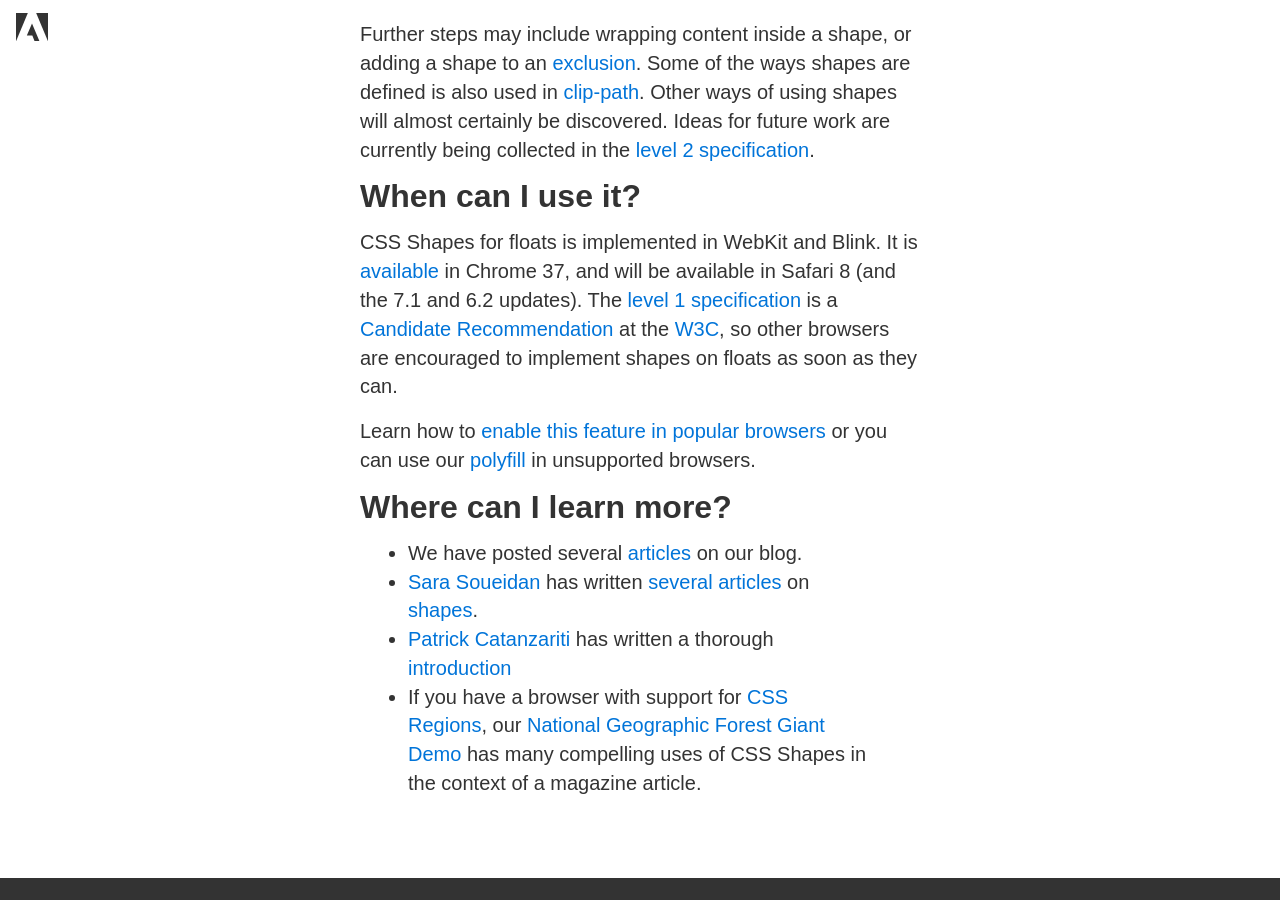
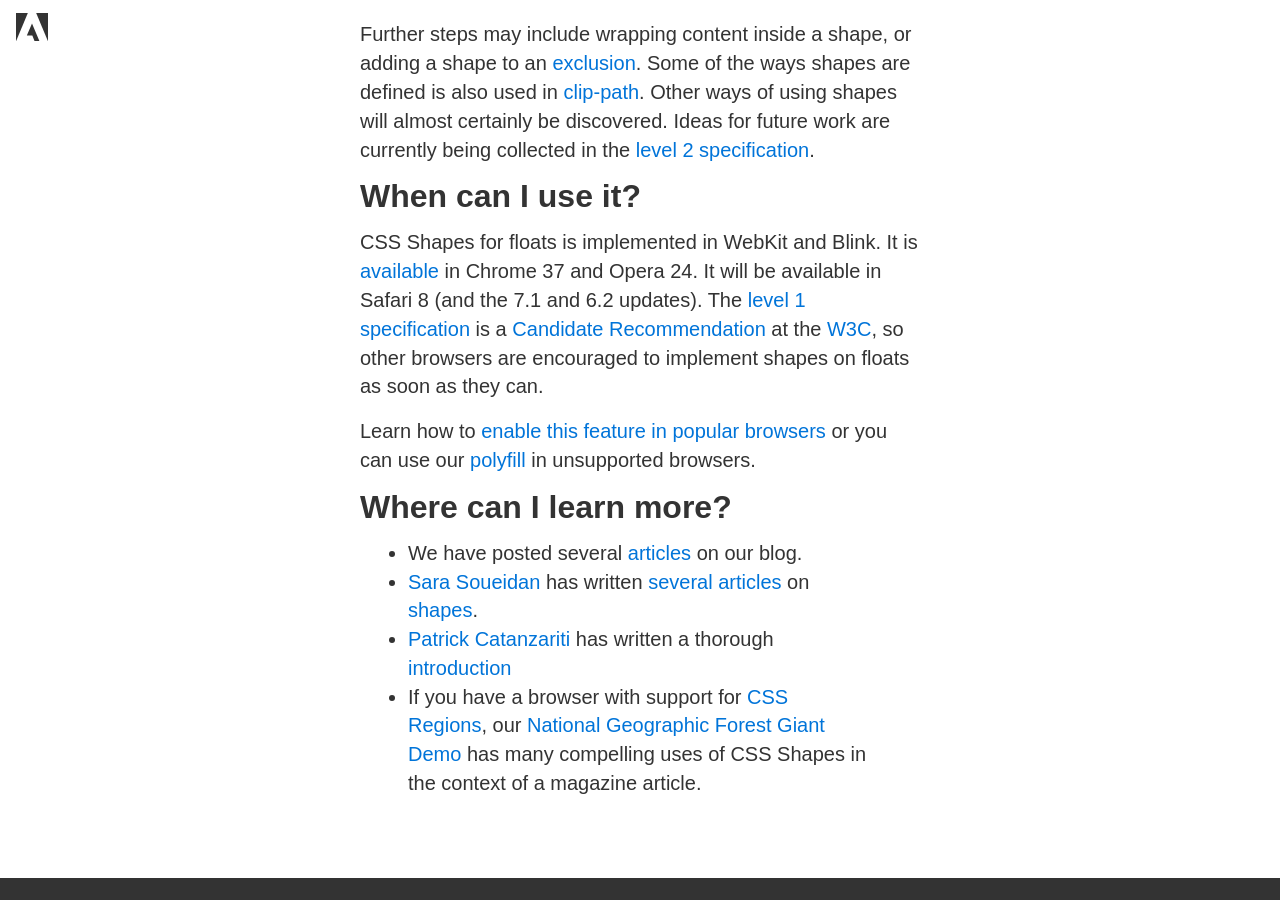
Before and after one commit to adobe-webplatform/adobe-webplatform.github.io, a Jekyll site: the page built from _posts/2014-06-12-shapes.md, in a window 1280 px wide and 900 px high, scrolled down 1584 px. Built offline with Jekyll 4.4.1, drawn with Linux system fonts in a browser that asks for light colours; nearby versions of some CDN libraries.

Commit message:
Add Opera to the list of supported browsers for Shapes.

```diff
--- a/_posts/2014-06-12-shapes.md
+++ b/_posts/2014-06-12-shapes.md
@@ -44,7 +44,7 @@ Ideas for future work are currently being collected in the [level 2 specificatio
 ##When can I use it?
 
 CSS Shapes for floats is implemented in WebKit and Blink.
-It is [available](http://caniuse.com/#feat=css-shapes){:target="_blank"} in Chrome 37, and will be available in Safari 8 (and the 7.1 and 6.2 updates).
+It is [available](http://caniuse.com/#feat=css-shapes){:target="_blank"} in Chrome 37 and Opera 24. It will be available in Safari 8 (and the 7.1 and 6.2 updates).
 The [level 1 specification](http://dev.w3.org/csswg/css-shapes/){:target="_blank"}
 is a [Candidate Recommendation](http://www.w3.org/Consortium/Process/Process-19991111/tr.html#RecsCR){:target="_blank"}
 at the [W3C](http://www.w3.org/){:target="_blank"}, so other browsers are encouraged to implement shapes on floats as soon as they can.
```
